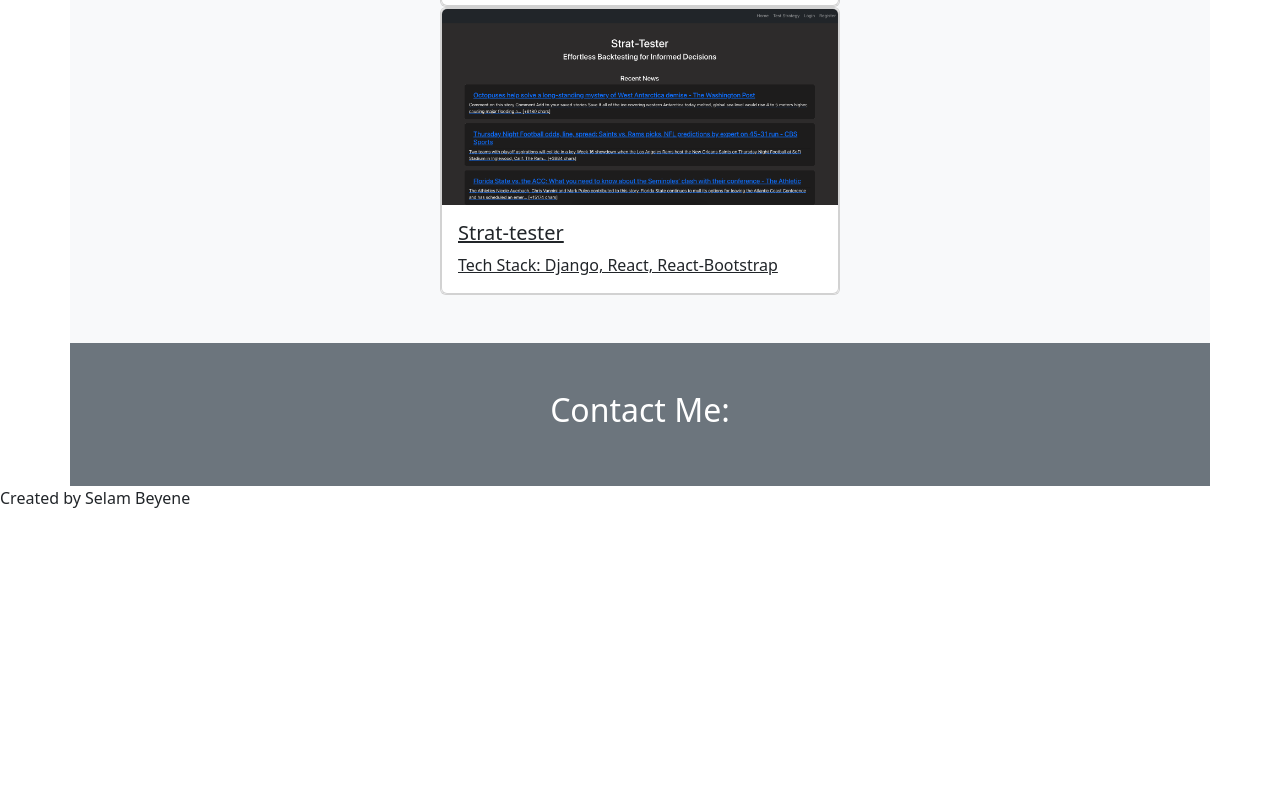
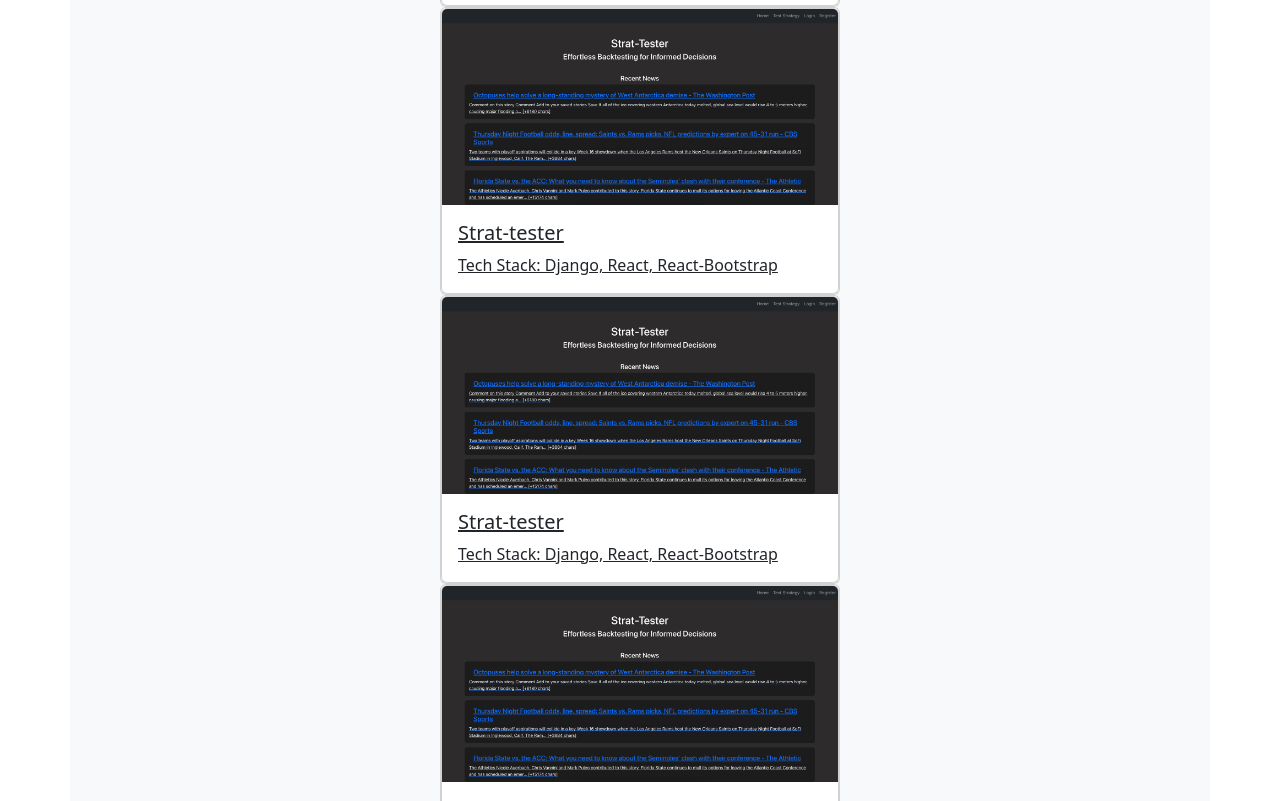
Before and after one commit to Slmbyn/Portfolio, a Next.js app: page / in a window 1280 px wide. Shown: the part 1430-2231 px from the top of the page. Before the commit the page ends 1940 px from the top, so only its background shows below. Built offline with nearby package versions, Linux system fonts and the light colour scheme.

Commit message:
adds extra project cards

```diff
--- a/pages/index.js
+++ b/pages/index.js
@@ -92,7 +92,43 @@ export default function Home() {
               </Card>
             </a>
 
-            {/* Another Project Card */}
+            {/* PushStart */}
+            <a
+              href="https://github.com/Slmbyn/StratTester"
+              target="_blank"
+              rel="noopener noreferrer"
+              className="card mx-auto card-hover"
+              style={{ maxWidth: '400px' }}>
+              <Card className="mx-auto card-hover" style={{ maxWidth: '400px' }}>
+                <Card.Img variant="top" src="/strattester.png" alt="Project Pic" />
+                <Card.Body>
+                  <Card.Title>Strat-tester</Card.Title>
+                  <Card.Text>
+                    Tech Stack: Django, React, React-Bootstrap
+                  </Card.Text>
+                </Card.Body>
+              </Card>
+            </a>
+
+            {/* Fit-Forecast */}
+            <a
+              href="https://github.com/Slmbyn/StratTester"
+              target="_blank"
+              rel="noopener noreferrer"
+              className="card mx-auto card-hover"
+              style={{ maxWidth: '400px' }}>
+              <Card className="mx-auto card-hover" style={{ maxWidth: '400px' }}>
+                <Card.Img variant="top" src="/strattester.png" alt="Project Pic" />
+                <Card.Body>
+                  <Card.Title>Strat-tester</Card.Title>
+                  <Card.Text>
+                    Tech Stack: Django, React, React-Bootstrap
+                  </Card.Text>
+                </Card.Body>
+              </Card>
+            </a>
+
+            {/* Snake */}
             <a
               href="https://github.com/Slmbyn/StratTester"
               target="_blank"
```
